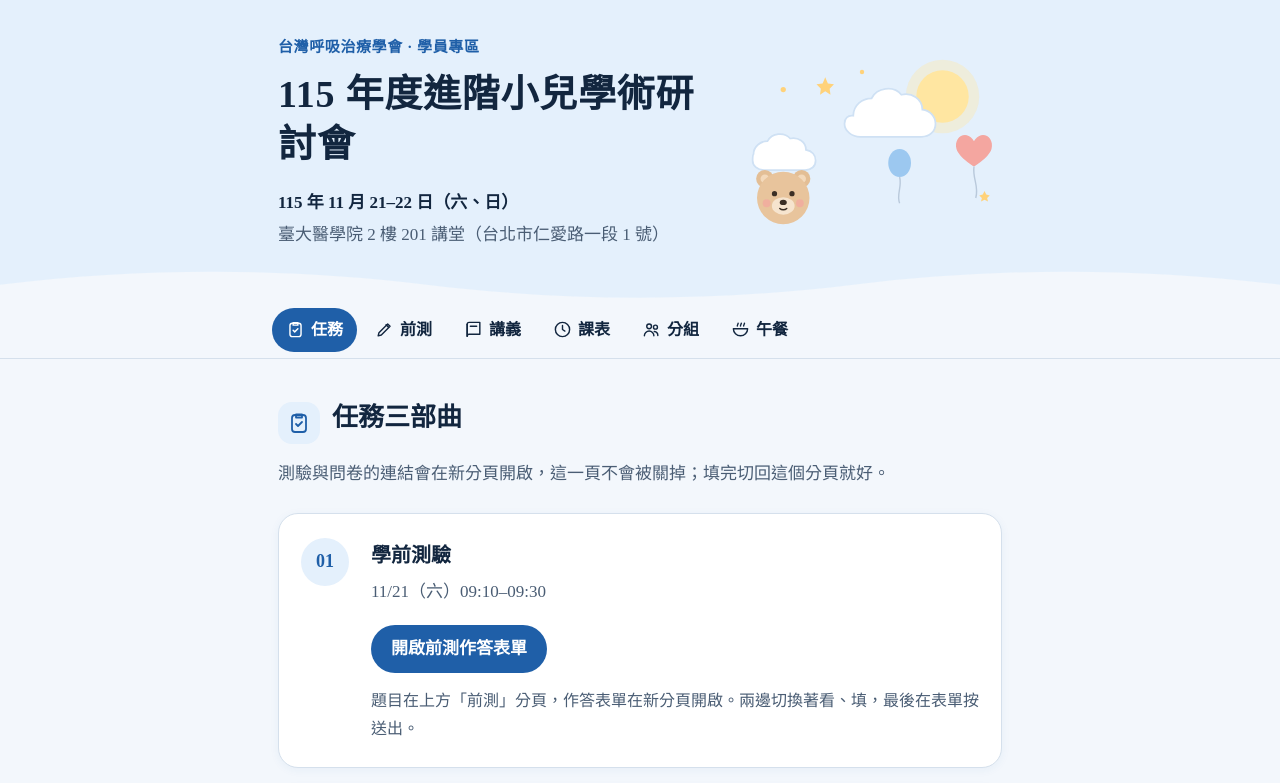
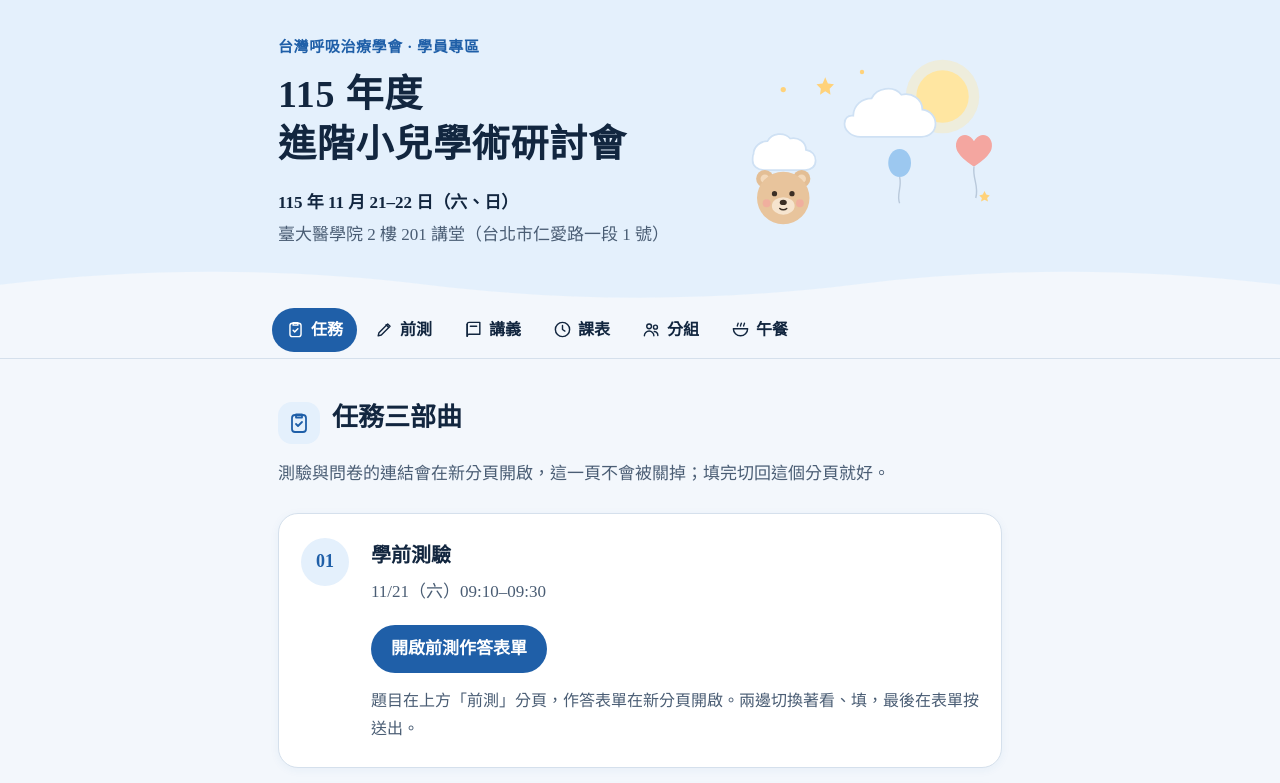
Before and after one commit to 0910211-Tina/pedi-symposium-115, a plain HTML site: page index.html in a window 1280 px wide. Shown: the top 783 px of the page. Drawn offline with Linux system fonts and the light colour scheme.

Commit message:
頁首標題分兩行：115 年度／進階小兒學術研討會
Co-Authored-By: Claude Opus 5.5 <noreply@anthropic.com>
Claude-Session: https://claude.ai/code/session_01MRDE8KaYWatkEFiyQKHgfq

```diff
--- a/index.html
+++ b/index.html
@@ -704,6 +704,7 @@ a { color: var(--accent); }
 header.hero { position: relative; background: var(--sky); padding-top: 34px; overflow: hidden; }
 .hero-in { display: grid; grid-template-columns: minmax(0, 1fr) 280px; align-items: center; gap: 16px; padding-bottom: 18px; }
 .hero-art { width: 100%; height: auto; display: block; }
+.hero h1 .t2 { white-space: nowrap; }
 .kicker { margin: 0 0 10px; color: var(--accent); font-weight: 700; font-size: 15px; letter-spacing: .04em; }
 .wave { display: block; width: 100%; height: 40px; margin-top: -8px; }
 .hero h1 { font-size: clamp(26px, 6.4vw, 38px); line-height: 1.3; margin: 0 0 18px; letter-spacing: .02em; }
@@ -957,6 +958,7 @@ footer { padding: 26px 0 120px; color: var(--muted); font-size: 15px; }
 
 const EVENT = {
   title: "115 年度進階小兒學術研討會",
+  titleLines: ["115 年度", "進階小兒學術研討會"],   // 頁首標題分兩行
   dates: "115 年 11 月 21–22 日（六、日）",
   place: "臺大醫學院 2 樓 201 講堂",
   address: "台北市仁愛路一段 1 號",
@@ -1496,7 +1498,7 @@ $("#food-list").addEventListener("click", e => { const b = e.target.closest("[da
 /* ---------- 其他 ---------- */
 function renderStatic() {
   document.title = `${EVENT.title}｜學員專區`;
-  $("#ev-title").textContent = EVENT.title;
+  $("#ev-title").innerHTML = `<span class="t1">${esc(EVENT.titleLines[0])}</span><br><span class="t2">${esc(EVENT.titleLines[1])}</span>`;
   $("#ev-meta").innerHTML = `<strong>${esc(EVENT.dates)}</strong><br>${esc(EVENT.place)}（${esc(EVENT.address)}）`;
   $("#rule-list").innerHTML = RULES.map(r => `<li>${esc(r)}</li>`).join("");
   $("#handout-body").innerHTML = linkOK(LINKS.handout.url)
```
